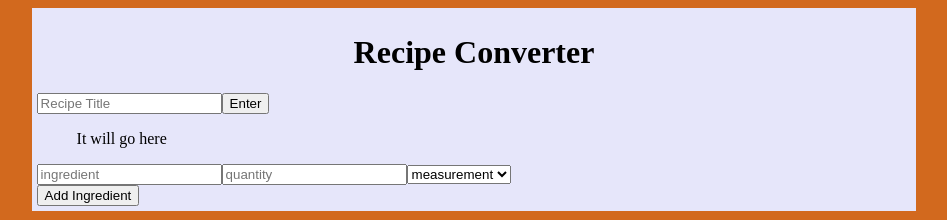
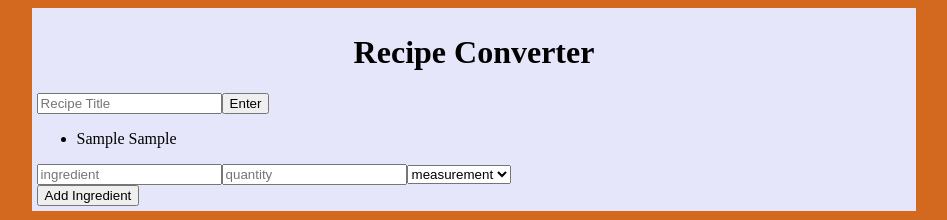
Before and after one commit to CymruRing/basic-recipe-converter, a React app: page / in a window 1280 px wide. Both pictures are taken after typing "Sample", "Sample" into the empty fields and a click on the button "Add Ingredient". Shown: the top 220 px of the page, without its empty margins (166-1113 px from the left). Built offline with nearby package versions, Linux system fonts and the light colour scheme.

Commit message:
Ingredients output to page

```diff
--- a/client/src/components/App.jsx
+++ b/client/src/components/App.jsx
@@ -38,9 +38,7 @@ class App extends React.Component {
         <div>
           <RecipeTitle hasTitle={this.state.hasTitle} title={this.state.title} setTitle={this.setTitle.bind(this)} />
         </div>
-        <ul>
-          <Recipe />
-        </ul>
+          <Recipe ingredients={this.state.ingredients} />
         <div>
           <RecipeForm pushIngredient={this.setNewIngredient.bind(this)}/>
         </div>
--- a/client/src/components/Ingredient.jsx
+++ /dev/null
@@ -1,22 +0,0 @@
-import React from 'react';
-
-const Ingredient = (props) => {
-
-
-  return (
-    <span>
-      <input placeholder='ingredient'></input>
-      <input placeholder='quantity'></input>
-      <select>
-        <option select='selected'>measurement</option>
-        <option>tsp</option>
-        <option>tbsp</option>
-        <option>cup</option>
-      </select>
-    </span>
-
-  );
-
-};
-
-export default Ingredient;
--- a/client/src/components/Recipe.jsx
+++ b/client/src/components/Recipe.jsx
@@ -1,11 +1,13 @@
 import React from 'react';
 
-const Recipe = () => {
-return (
-  <div>
-    It will go here
-  </div>
-);
+const Recipe = (props) => {
+  return (
+    <ul>
+      {props.ingredients.map((aIngredient) => (
+        <li key={aIngredient.ingredient} >{aIngredient.ingredient} {aIngredient.quantity} {aIngredient.measurement}</li>
+      ))}
+    </ul>
+  );
 };
 
 export default Recipe;
--- a/client/src/components/RecipeForm.jsx
+++ b/client/src/components/RecipeForm.jsx
@@ -1,5 +1,4 @@
 import React from 'react';
-import Ingredient from './Ingredient.jsx';
 
 // handle new ingredient inputs
 
```
